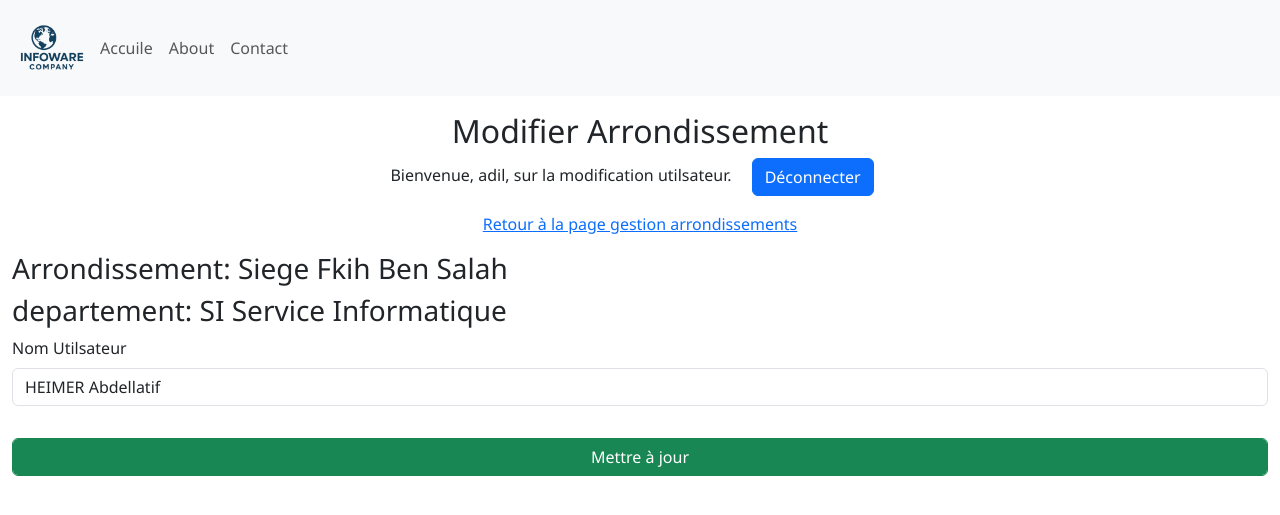
After one commit to the8Proffesional/FLASK, a Flask app: page /update_Utilisateur/1 in a window 1280 px wide. The commit adds this page. Shown: the top 515 px of the page. Run offline with Flask 3, Linux system fonts and the light colour scheme; a user stored in the database is signed in; data comes from the database, SQL or seed files in the repository; both versions use the stored data as it was after the commit.

Commit message:
update delete utilisateur

```diff
--- a/Site/dashbord/utilisateur.py
+++ b/Site/dashbord/utilisateur.py
@@ -1,4 +1,4 @@
-from flask import Blueprint, render_template, redirect, url_for, request
+from flask import Blueprint, flash, render_template, redirect, url_for, request
 from flask import session
 from models import Arondissement, Departement, Utilisateur
 from extentions import db
@@ -33,6 +33,31 @@ def manage_Utilisateurs():
             utilisateurs = Utilisateur.query.filter_by(departement=departement_id).all()
             return render_template('manage_Utilisateurs.html', name=session['user'], arrondissements=arrondissements, departements=departements, selected_arrondissement=int(arrondissement_id), selected_departement=int(departement_id), utilisateurs=utilisateurs)
 
+    return render_template('manage_Utilisateurs.html',  name=session['user'], arrondissements=arrondissements, selected_arrondissement=-1)
 
 
-    return render_template('manage_Utilisateurs.html', name=session['user'], arrondissements=arrondissements, selected_arrondissement=-1)
+@utilisateur.route('/update_Utilisateur/<int:id>', methods=['GET', 'POST'])
+def update_Utilisateur(id):
+    if 'user' not in session:
+        return redirect(url_for('admin.admin'))
+    utilisateur = Utilisateur.query.get(id)
+    departement = Departement.query.get(utilisateur.departement)
+    arrondissement = Arondissement.query.get(departement.arondissement)
+    if request.method == 'POST':
+        utilisateur.nomUtilisateur = request.form['utilsateurName']
+        db.session.commit()
+        departements = Departement.query.filter_by(arondissement=arrondissement.id).all()
+        return render_template('manage_Utilisateurs.html', arrondissements=Arondissement.query.all(), departements=departements, name=session['user'], selected_arrondissement=int(arrondissement.id), selected_departement=int(departement.id), utilisateurs=Utilisateur.query.filter_by(departement=departement.id).all())
+    return render_template('update_utilisateur.html', name=session['user'], utilisateur=utilisateur, arrondissement=arrondissement, departement=departement)
+
+@utilisateur.route('/delete_Utilisateur/<int:id>', methods=['GET'])
+def delete_Utilisateur(id):
+    if 'user' not in session:
+        return redirect(url_for('admin.admin'))
+    utilisateur = Utilisateur.query.get(id)
+    departement = Departement.query.get(utilisateur.departement)
+    arrondissement = Arondissement.query.get(departement.arondissement)
+    departements = Departement.query.filter_by(arondissement=arrondissement.id).all()
+    db.session.delete(utilisateur)
+    db.session.commit()
+    return render_template('manage_Utilisateurs.html', arrondissements=Arondissement.query.all(), departements=departements, name=session['user'], selected_arrondissement=int(arrondissement.id), selected_departement=int(departement.id), utilisateurs=Utilisateur.query.filter_by(departement=departement.id).all())
--- a/Site/models.py
+++ b/Site/models.py
@@ -31,4 +31,4 @@ class Utilisateur(db.Model):
     departement = db.Column(db.Integer, db.ForeignKey('departement.id'), nullable=False)
 
     def __repr__(self):
-        return f"Nom : {self.nomUtilisateur} - Departement : {self.departemente}"
+        return f"Nom : {self.nomUtilisateur} - Departement : {self.departement}"
--- a/Site/templates/manage_Arrondissements.html
+++ b/Site/templates/manage_Arrondissements.html
@@ -23,7 +23,7 @@
                     <thead>
                         <tr>
                           <th scope="col">Arrondissement</th>
-                          <th scope="col">Action</th>
+                          <th class="float-end" scope="col">Action</th>
                         </tr>
                       </thead>
                       <tbody>
@@ -31,7 +31,7 @@
                         <tr>
                           <td>{{ arrondissement.arondissement }}</td>
                           <td>
-
+                            <div class="btn-group float-end" role="group" aria-label="Basic example">
                                 <form method="POST" action="{{ url_for('arrondissement.delete_arrondissement', arrondissement_id=arrondissement.id) }}" onsubmit="return confirm('Êtes-vous sûr de vouloir supprimer cet arrondissement ?');">
                                     <a href="{{ url_for('arrondissement.update_arrondissement', arrondissement_id=arrondissement.id) }}" class="btn btn-primary">Modifier</a>
                                     {% if arrondissement.departement | length == 0 %}
@@ -40,6 +40,8 @@
                                         <span class="badge text-bg-warning"> {{ arrondissement.departement | length }} Departements</span>
                                     {% endif %}
                                 </form>
+                            </div>
+
 
                           </td>
 
--- /dev/null
+++ b/Site/templates/update_utilisateur.html
@@ -0,0 +1,31 @@
+{% extends 'base.html' %}
+{% block title %} Tableau de bord - Ajout Utilisateur {% endblock %}
+
+{% block body %}
+<div class="container-fluid">
+    <div class="row">
+        <div class="col-12  my-3">
+            <div class="text-center">
+                <h2>Modifier Arrondissement</h2>
+                <p>Bienvenue, {{ name }}, sur la modification utilsateur. <a class="mx-3 btn btn-primary" href="{{ url_for('admin.logout') }}"">Déconnecter</a></p>
+                <p><a href="{{ url_for('arrondissement.manage_Arrondissements') }}">Retour à la page gestion arrondissements</a> </p>
+            </div>
+
+           <form method="POST">
+                <div class="mb-3">
+                    <h3>Arrondissement: {{ arrondissement.arondissement }}</h3>
+                    <h3>departement: {{ departement.departement }}</h3>
+                    <label for="utilsateurName" class="form-label">Nom Utilsateur</label>
+                    <input type="text" class="form-control" id="utilsateurName" name="utilsateurName" value="{{ utilisateur.nomUtilisateur }}" required>
+                </div>
+                <div class="mb-3">
+                    <input type="submit" class="form-control btn btn-success mt-3" value="Mettre à jour">
+                </div>
+            </form>
+
+
+
+        </div>
+    </div>
+</div>
+{% endblock %}
```
Also changed, not shown: Site/templates/manage_Departements.html (+5 -3 lines), Site/templates/manage_Utilisateurs.html (+7 -2 lines), instance/site.db. Lines whose indentation alone changed are shown as unchanged.
